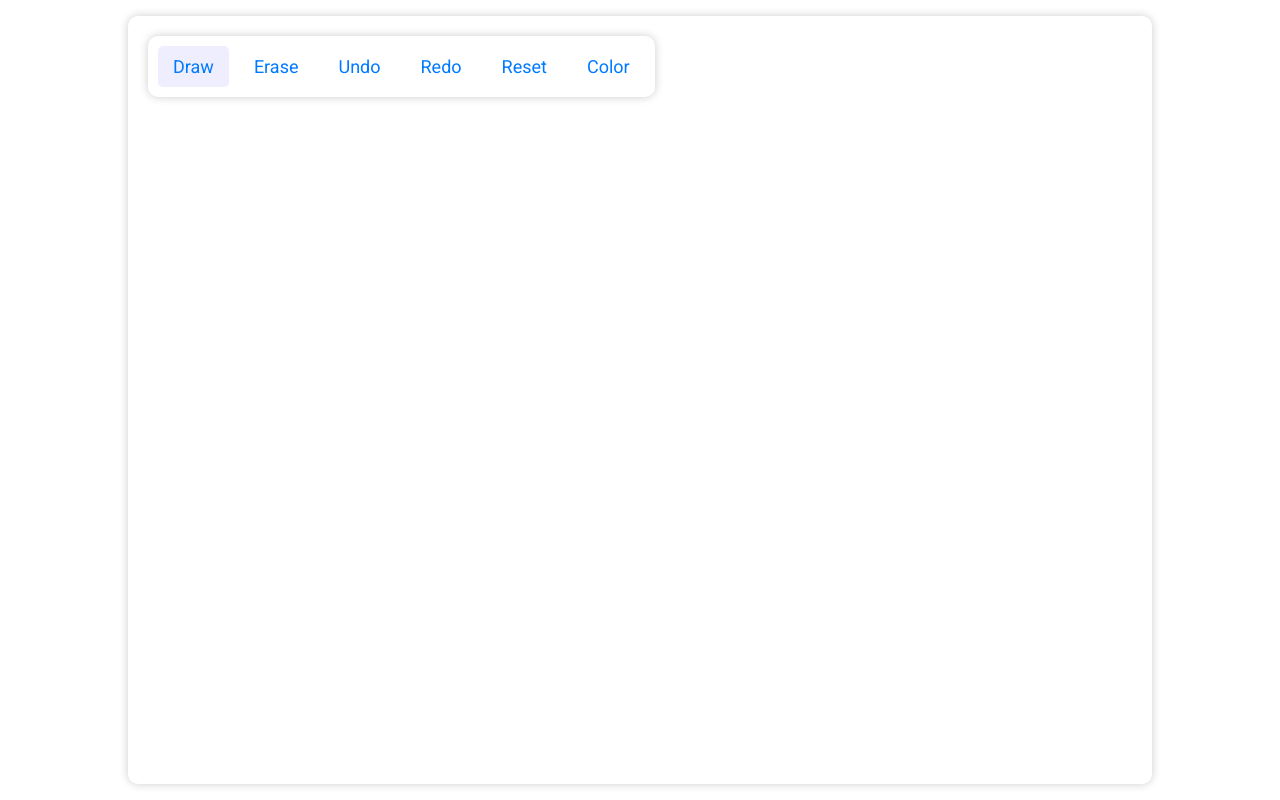
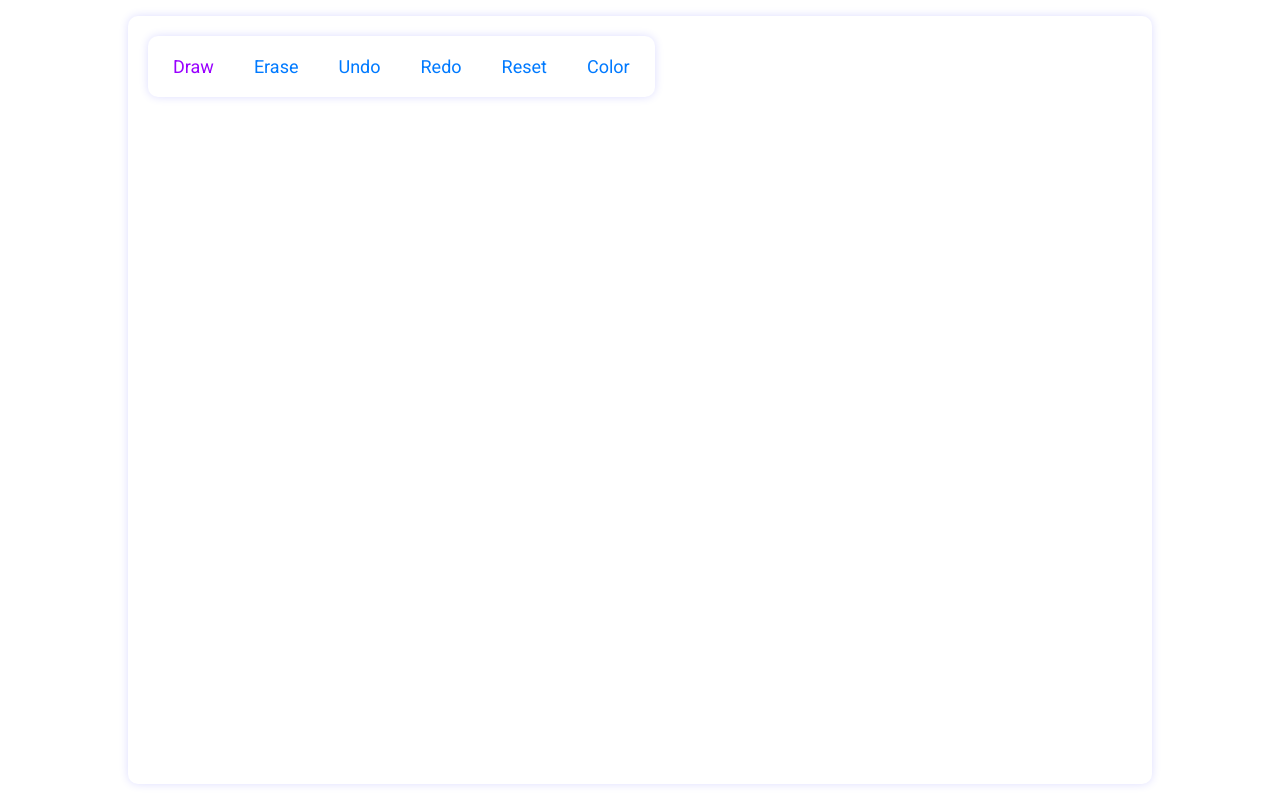
Before and after one commit to xalvaine/canvas-editor, a React (Create React App) app: page / in a window 1280 px wide. Built offline with nearby package versions, Linux system fonts and the light colour scheme.

Commit message:
switched from hook to a Component

```diff
--- a/src/components/Canvas.jsx
+++ b/src/components/Canvas.jsx
@@ -1,26 +1,44 @@
-import React, {useState} from "react";
+import React, {Component} from "react";
 import CanvasParameters from "./CanvasParameters";
 
-function Canvas() {
-    const [drawing, setDrawing] = useState(false);
-    const [brushPosition, setBrushPosition] = useState({x: 0, y: 0});
-    const [context, setContext] = useState();
-    const [color, setColor] = useState(`black`);
-    const [mode, setMode] = useState(`drawing`);
-    const [stepsBefore, setStepsBefore] = useState([``]);
-    const [stepsAfter, setStepsAfter] = useState([]);
+class Canvas extends Component {
+    constructor(props) {
+        super(props);
+
+        this.state = {
+            drawing: false,
+            brushPosition: {x: 0, y: 0},
+            context: undefined,
+            color: `black`,
+            mode: `drawing`,
+            stepsBefore: [``],
+            stepsAfter: [],
+        };
 
         const moveBrush = (evt) => {
             const canvas = evt.target;
-        setBrushPosition({
+            this.setState({
+                brushPosition: {
                     x: evt.pageX - canvas.offsetParent.offsetLeft,
                     y: evt.pageY - canvas.offsetParent.offsetTop,
+                },
+                context: evt.target.getContext(`2d`),
             });
-        setContext(evt.target.getContext(`2d`));
         };
 
-    const handleMouseDown = (evt) => {
-        setDrawing(true);
+        const handleMouseUp = (canvas, triggerHandleMouseUp) => {
+            const {context, stepsBefore} = this.state;
+            context.closePath();
+            this.setState({
+                drawing: false,
+                stepsBefore: [...stepsBefore, canvas.toDataURL()],
+            });
+            window.removeEventListener(`mouseup`, triggerHandleMouseUp);
+        };
+
+        this.handleMouseDown = (evt) => {
+            const {context, brushPosition, mode, color} = this.state;
+            this.setState({drawing: true});
             moveBrush(evt);
             context.beginPath();
             context.moveTo(brushPosition.x, brushPosition.y);
@@ -31,13 +49,14 @@ function Canvas() {
                 context.lineWidth = 30;
                 context.strokeStyle = `white`;
             }
-        setStepsAfter([]);
+            this.setState({stepsAfter: []});
             const canvas = evt.target;
             const triggerHandleMouseUp = () => handleMouseUp(canvas, triggerHandleMouseUp);
             window.addEventListener(`mouseup`, triggerHandleMouseUp);
         };
 
-    const handleMouseMove = (evt) => {
+        this.handleMouseMove = (evt) => {
+            const {drawing, context, brushPosition} = this.state;
             moveBrush(evt);
             if (drawing) {
                 context.lineTo(brushPosition.x, brushPosition.y);
@@ -45,32 +64,36 @@ function Canvas() {
             }
         };
 
-    const handleMouseUp = (canvas, triggerHandleMouseUp) => {
-        setDrawing(false);
-        context.closePath();
-        setStepsBefore([...stepsBefore, canvas.toDataURL()]);
-        window.removeEventListener(`mouseup`, triggerHandleMouseUp);
+        this.useState = (parameter) =>
+            (value) => {
+                const obj = {};
+                obj[parameter] = value;
+                this.setState(obj);
             };
+    }
 
+    render() {
+        const {context, mode, stepsBefore, stepsAfter} = this.state;
         return <div className="canvas">
             <CanvasParameters
                 context={context}
-            setColor={setColor}
                 mode={mode}
-            setMode={setMode}
                 stepsBefore={stepsBefore}
-            setStepsBefore={setStepsBefore}
                 stepsAfter={stepsAfter}
-            setStepsAfter={setStepsAfter}
+                setColor={this.useState(`color`)}
+                setMode={this.useState(`mode`)}
+                setStepsBefore={this.useState(`stepsBefore`)}
+                setStepsAfter={this.useState(`stepsAfter`)}
             />
             <canvas
                 className="canvas__canvas"
                 width="1024"
                 height="768"
-            onMouseDown={handleMouseDown}
-            onMouseMove={handleMouseMove}
+                onMouseDown={this.handleMouseDown}
+                onMouseMove={this.handleMouseMove}
             />
         </div>;
     }
+}
 
 export default Canvas;
--- a/src/components/CanvasParameters.jsx
+++ b/src/components/CanvasParameters.jsx
@@ -41,13 +41,13 @@ function CanvasParameters(props) {
 
     return <div className="canvas__parameters">
         <button
-            className={mode === `drawing` && `active`}
+            className={mode === `drawing` ? `active` : null}
             onClick={() => setMode(`drawing`)}
         >
             Draw
         </button>
         <button
-            className={mode === `erasing` && `active`}
+            className={mode === `erasing` ? `active` : null}
             onClick={() => setMode(`erasing`)}
         >
             Erase
--- a/src/index.css
+++ b/src/index.css
@@ -6,6 +6,7 @@
 body {
     height: 100vh;
     display: flex;
+    overflow: auto;
 }
 
 #root {
@@ -15,6 +16,7 @@ body {
 
 .canvas {
     position: relative;
+    width: 1024px;
 }
 
 .canvas__parameters {
@@ -27,14 +29,14 @@ body {
     grid-gap: 10px;
     border-radius: 10px;
     background: white;
-    box-shadow: 0 0 10px #00000033;
+    box-shadow: 0 0 10px #ddddff;
     user-select: none;
 }
 
 .canvas__canvas {
     width: 100%;
     height: auto;
-    box-shadow: 0 0 10px #00000033;
+    box-shadow: 0 0 10px #ddddff;
     box-sizing: border-box;
     display: block;
     border-radius: 10px;
@@ -67,5 +69,5 @@ button:active, label:active {
 }
 
 .active {
-    background: #eeeeff;
+    color: #9900FF;
 }
```
Lines whose indentation alone changed are shown as unchanged.
